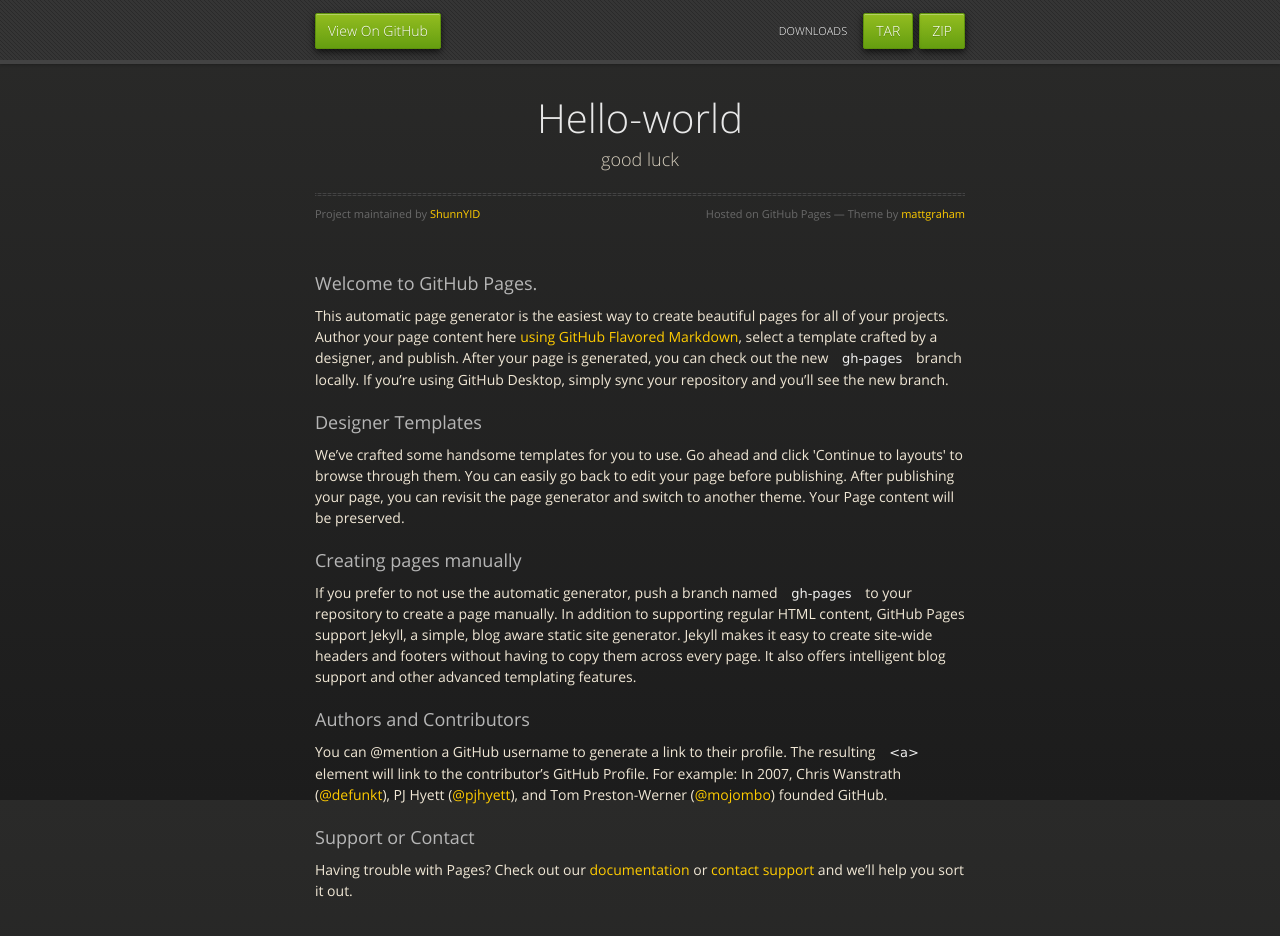
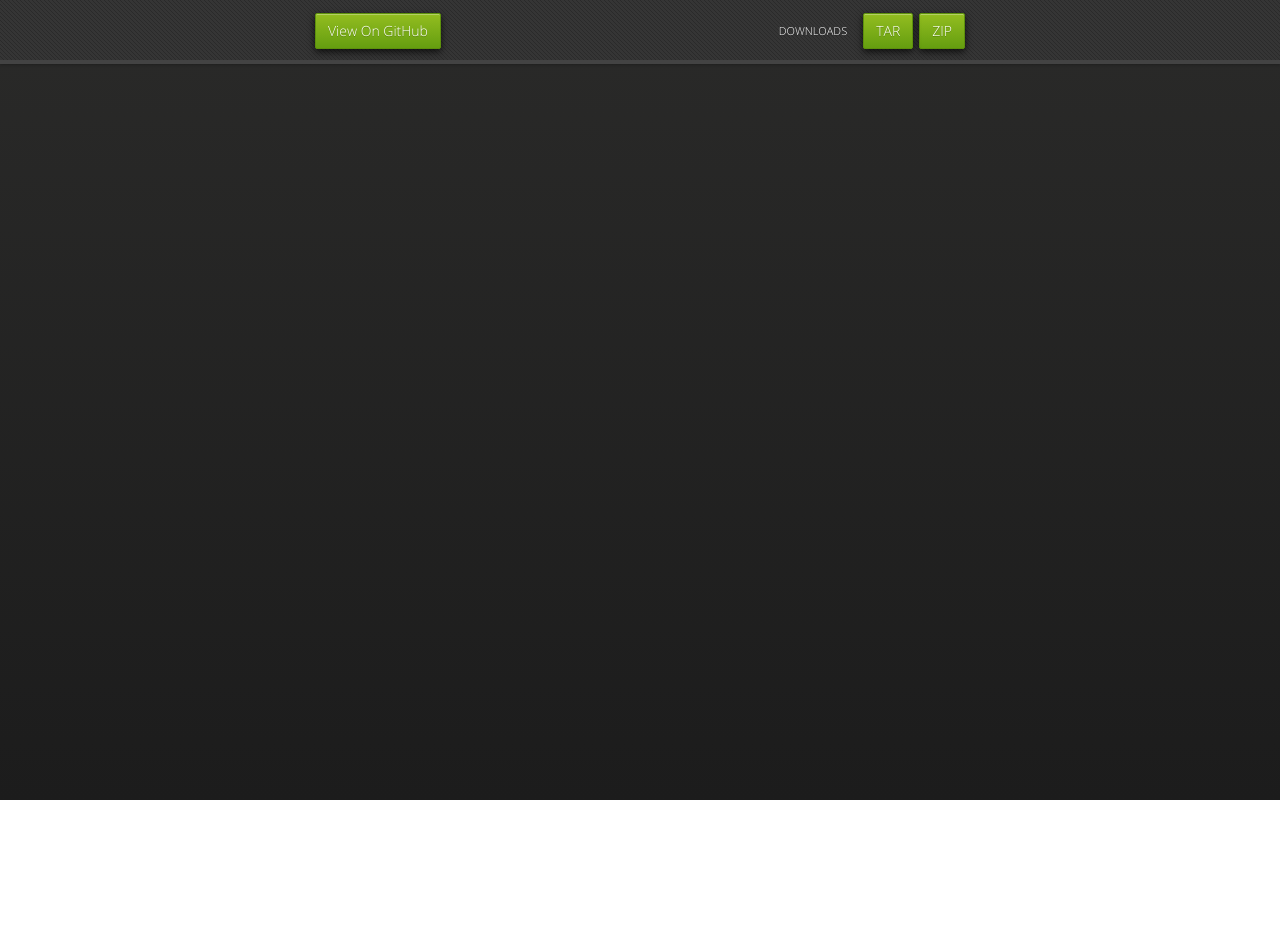
Before and after one commit to ShunnYID/hello-world, a plain HTML site: page index.html in a window 1280 px wide. After the commit the page ends 800 px from the top, so only its background shows below. Drawn offline with nearby package versions, Linux system fonts and the light colour scheme.

Commit message:
Update index.html

```diff
--- a/index.html
+++ b/index.html
@@ -26,44 +26,8 @@
           <li class="title">DOWNLOADS</li>
         </nav>
       </div><!-- end header -->
-
-    <div class="wrapper">
-
-      <section>
-        <div id="title">
-          <h1>Hello-world</h1>
-          <p>good luck</p>
-          <hr>
-          <span class="credits left">Project maintained by <a href="https://github.com/ShunnYID">ShunnYID</a></span>
-          <span class="credits right">Hosted on GitHub Pages &mdash; Theme by <a href="https://twitter.com/michigangraham">mattgraham</a></span>
-        </div>
-
-        <h3>
-<a id="welcome-to-github-pages" class="anchor" href="#welcome-to-github-pages" aria-hidden="true"><span aria-hidden="true" class="octicon octicon-link"></span></a>Welcome to GitHub Pages.</h3>
-
-<p>This automatic page generator is the easiest way to create beautiful pages for all of your projects. Author your page content here <a href="https://guides.github.com/features/mastering-markdown/">using GitHub Flavored Markdown</a>, select a template crafted by a designer, and publish. After your page is generated, you can check out the new <code>gh-pages</code> branch locally. If you’re using GitHub Desktop, simply sync your repository and you’ll see the new branch.</p>
-
-<h3>
-<a id="designer-templates" class="anchor" href="#designer-templates" aria-hidden="true"><span aria-hidden="true" class="octicon octicon-link"></span></a>Designer Templates</h3>
-
-<p>We’ve crafted some handsome templates for you to use. Go ahead and click 'Continue to layouts' to browse through them. You can easily go back to edit your page before publishing. After publishing your page, you can revisit the page generator and switch to another theme. Your Page content will be preserved.</p>
-
-<h3>
-<a id="creating-pages-manually" class="anchor" href="#creating-pages-manually" aria-hidden="true"><span aria-hidden="true" class="octicon octicon-link"></span></a>Creating pages manually</h3>
-
-<p>If you prefer to not use the automatic generator, push a branch named <code>gh-pages</code> to your repository to create a page manually. In addition to supporting regular HTML content, GitHub Pages support Jekyll, a simple, blog aware static site generator. Jekyll makes it easy to create site-wide headers and footers without having to copy them across every page. It also offers intelligent blog support and other advanced templating features.</p>
-
-<h3>
-<a id="authors-and-contributors" class="anchor" href="#authors-and-contributors" aria-hidden="true"><span aria-hidden="true" class="octicon octicon-link"></span></a>Authors and Contributors</h3>
-
-<p>You can @mention a GitHub username to generate a link to their profile. The resulting <code>&lt;a&gt;</code> element will link to the contributor’s GitHub Profile. For example: In 2007, Chris Wanstrath (<a href="https://github.com/defunkt" class="user-mention">@defunkt</a>), PJ Hyett (<a href="https://github.com/pjhyett" class="user-mention">@pjhyett</a>), and Tom Preston-Werner (<a href="https://github.com/mojombo" class="user-mention">@mojombo</a>) founded GitHub.</p>
-
-<h3>
-<a id="support-or-contact" class="anchor" href="#support-or-contact" aria-hidden="true"><span aria-hidden="true" class="octicon octicon-link"></span></a>Support or Contact</h3>
-
-<p>Having trouble with Pages? Check out our <a href="https://help.github.com/pages">documentation</a> or <a href="https://github.com/contact">contact support</a> and we’ll help you sort it out.</p>
-      </section>
-
+<h1>hello world</h1>
+<p>thinks</p>
     </div>
     <!--[if !IE]><script>fixScale(document);</script><![endif]-->
 
```
